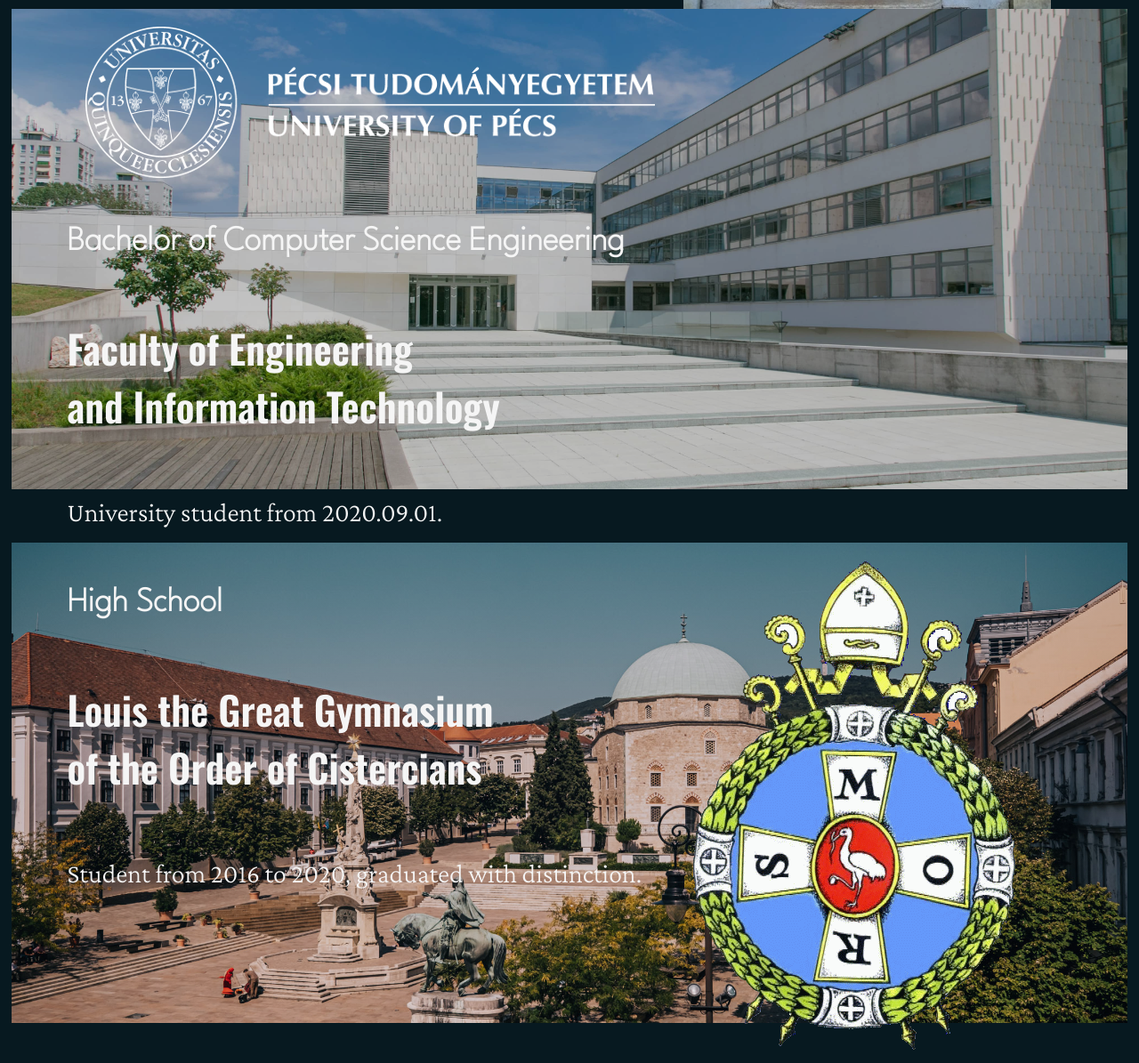
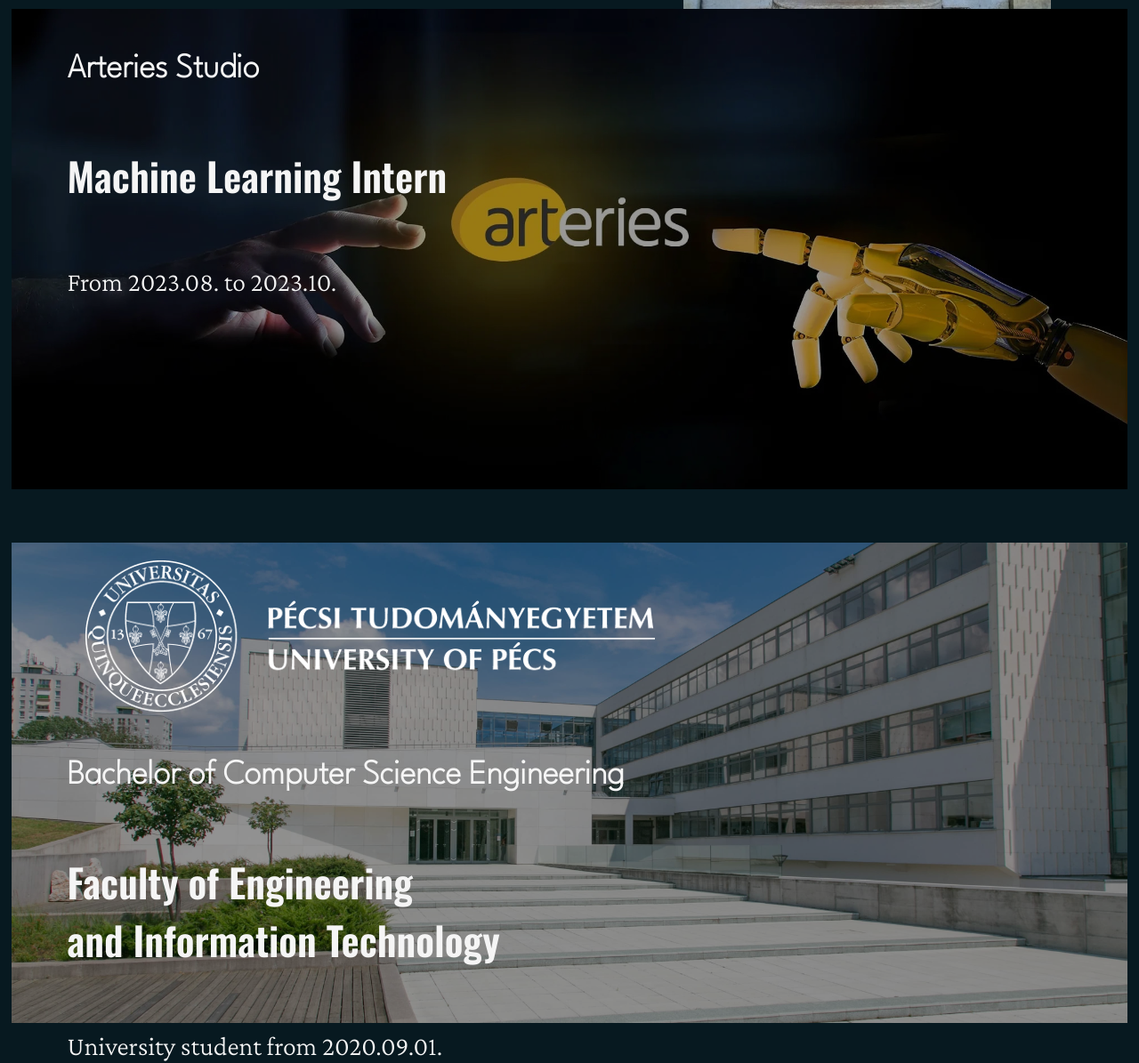
Before and after one commit to eRGiBi/ergibi.github.io, a plain HTML site: page index.html in a window 1280 px wide. Shown: the part 820-2015 px from the top of the page at 89% size. Drawn offline with nearby package versions, Linux system fonts and the light colour scheme; grey boxes are pictures that could not be loaded; a web font is replaced by a local one.

Commit message:
Added Art Section

```diff
--- a/design.css
+++ b/design.css
@@ -125,7 +125,16 @@
     padding-right: 7%;
     float: left;
 }
-
+/*--------------------ART-----------------------------*/
+.section.art{
+    opacity: 0;
+}
+.sec-background-image.art{
+    background-image: url('images/secart/art.jpg')
+}
+.content.art{
+    background-color: rgba(0, 0, 0, 40%);
+}
 
 /*--------------------UNIVERSITY-----------------------------*/
 
@@ -136,7 +145,7 @@
     background-image: url('images/SecUni/Faculty-of-Engineering-and-IT.jpg');
 }
 .content.uni{
-    background-color: rgba(0, 0, 0, 20%);
+    background-color: rgba(0, 0, 0, 40%);
 }
 /*--------------------GYMNASIUM-----------------------------*/
 
@@ -149,7 +158,7 @@
     max-height: 20%;
 }
 .sec-background-image.gym{
-    background-image: linear-gradient(to bottom, rgba(10, 19, 57, 0.2),
+    background-image: linear-gradient(to bottom, rgba(10, 19, 57, 0.4),
     rgba(10, 19, 57, 0.1)),  /* #0a1339 ≈ Black Pearl */
     url('images/SecGym/nagylajos.jpg');
 }
--- a/index.html
+++ b/index.html
@@ -41,8 +41,8 @@
             </section>
             <img src="images/front/me.jpg" class="profile" alt="prfl">
             <div>
-                <p class="summary">An undergraduate student, who is enrolled for Computer Science Engineering,<br>specialized in the Information
-                        Technology of Intelligent Systems.<br>Dedicated to software development, <br>with knowledge about algorithms, data structures and machine learning.
+                <p class="summary">I am an undergraduate student enrolled for Computer Science Engineering,<br>specialized in Information
+                        Technology of Intelligent Systems.<br>Dedicated to serve, <br>with knowledge about algorithms, software technology and machine learning.
                 </p>
                 <div class="front-table">
                     <ul class="front-icon-list">
@@ -74,7 +74,25 @@
 <!--                </div>-->
 <!--        </section>-->
 
-        <section class="section uni" id="section uni">
+    <section class="section art">
+
+        <div class="sec-background-image art">
+            <div class="content art">
+                <div class="textbox">
+                    <h2>Arteries Studio</h2>
+                </div>
+                <div class="textbox">
+                    <h1>Machine Learning Intern</h1>
+                </div>
+                <div class="textbox">
+                    <p>From 2023.08. to 2023.10.</p>
+                </div>
+            </div>
+        </div>
+    </section>
+
+
+    <section class="section uni">
 
         <div class="sec-background-image uni">
             <div class="content uni">
--- a/javascript.js
+++ b/javascript.js
@@ -1,5 +1,5 @@
 const sections = document.querySelectorAll(
-    'section.uni, .section.gym, section.piano, section.prog');
+    'section.art, section.uni, .section.gym, section.piano, section.prog');
 const toggleTheme = document.getElementById('toggle-theme');
 const changingFonts = document.querySelectorAll('#front, #sl li a, footer, span');
 const picsToInvert = document.querySelectorAll('#ghl, #mil')
```
Also changed, not shown: images/secart/art.jpg (added), 1 other file. Lines whose indentation alone changed are shown as unchanged.
